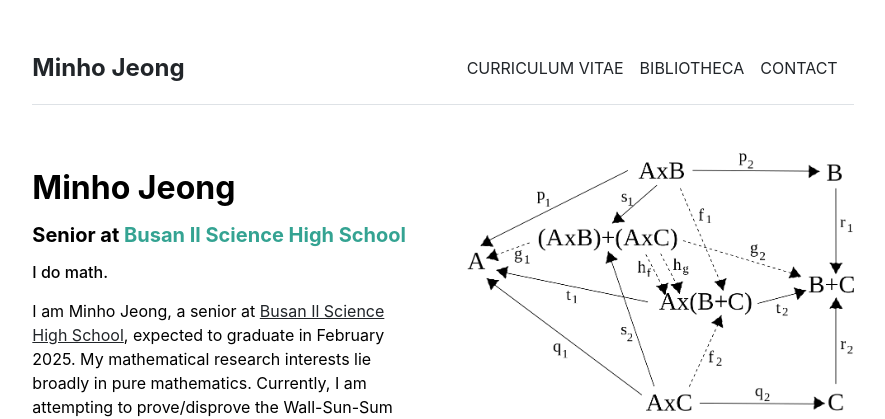
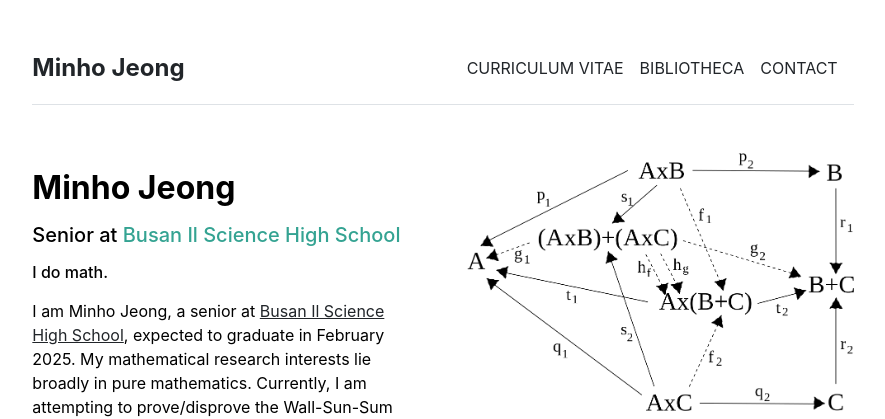
Before and after one commit to mino-jeong/mino-jeong.github.io, a Jekyll site: the page built from index.md, in a window 1280 px wide. Shown: the top 419 px of the page, without its empty margins (197-1082 px from the left). Built offline with Jekyll 4.4.1, drawn with Linux system fonts in a browser that asks for light colours.

Commit message:
Update home.html

```diff
--- a/_layouts/home.html
+++ b/_layouts/home.html
@@ -5,7 +5,7 @@
 <div class="row g-5 mb-5">
   <div class="col-md-6">
     <p style="line-height: 1.25"><h2 class="fw-bold">Minho Jeong</h2></p>
-    <p style="line-height: 1.25"><h5 class="fw-bold">Senior at <a href="https://school.busanedu.net/bsis-h" style="text-decoration-line: none"><font color="#34A392">Busan Il Science High School</font></a></h5></p>
+    <p style="line-height: 1.25"><h5>Senior at <a href="https://school.busanedu.net/bsis-h" style="text-decoration-line: none"><font color="#34A392">Busan Il Science High School</font></a></h5></p>
     <p style="line-height: 1.25"><h6>I do math.</h6></p>
     {{ content }}
   </div>
```
